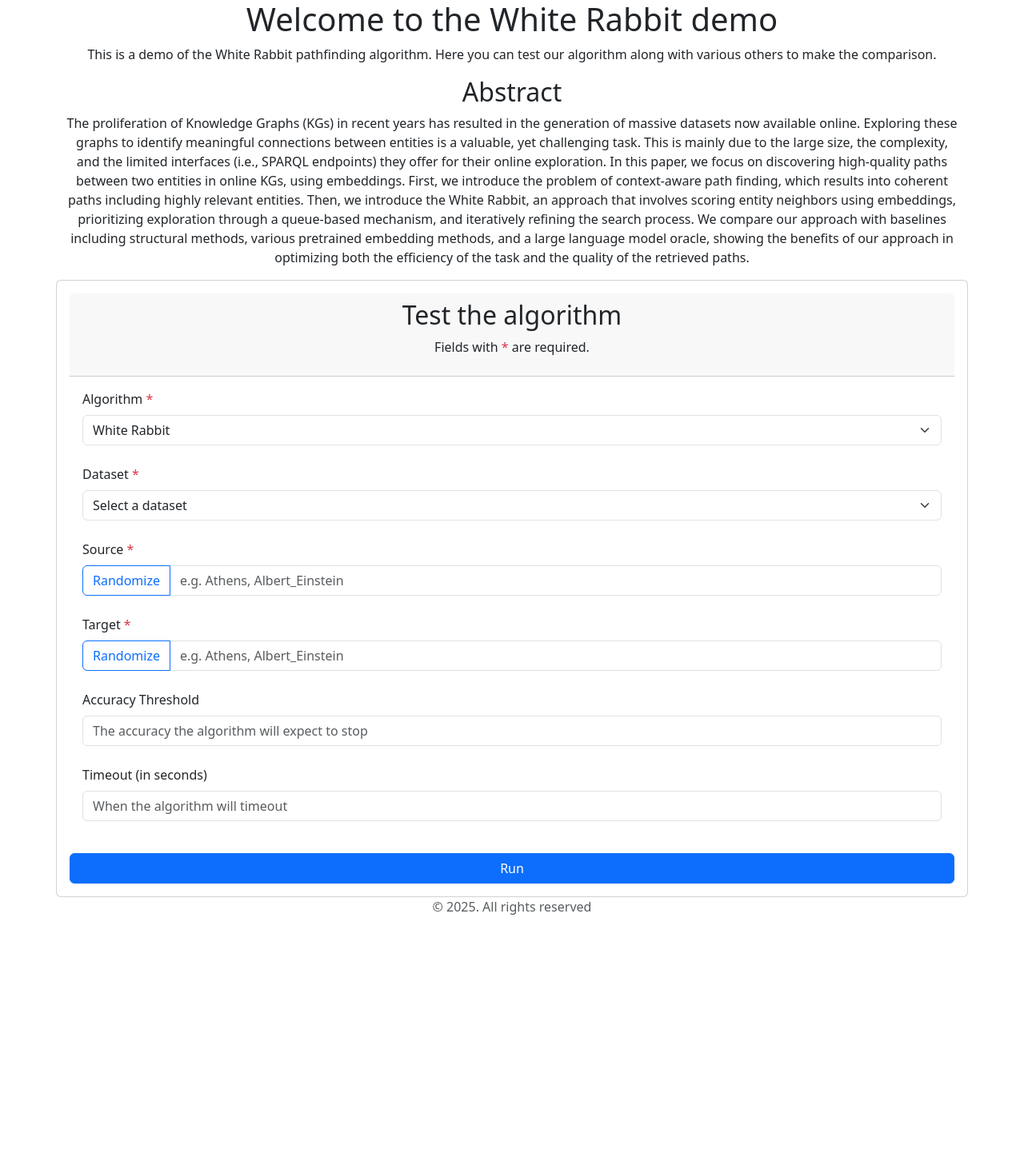
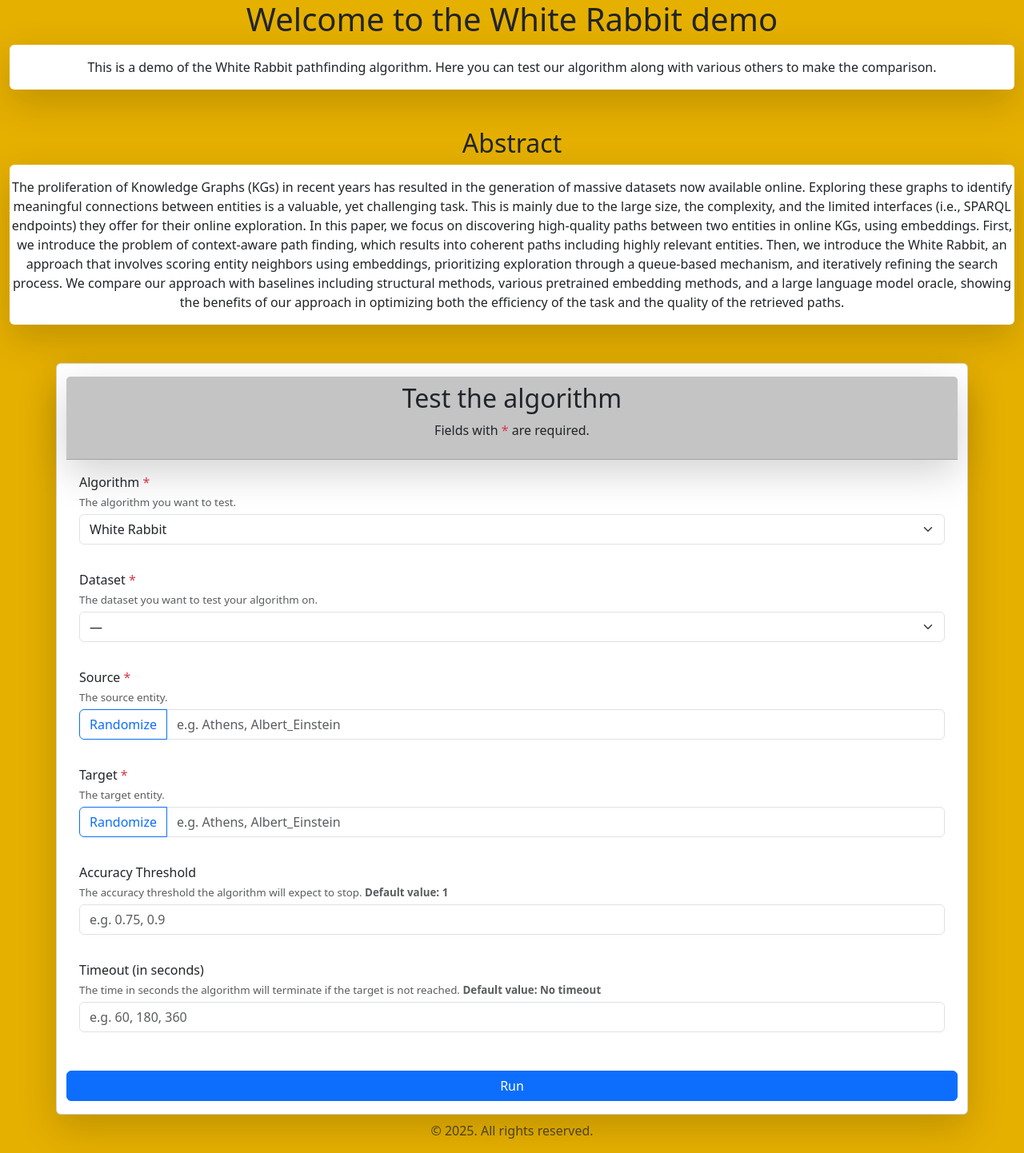
Before and after one commit to Antibas/The-White-Rabbit-Demo, a Flask app: page / in a window 1280 px wide. Shown: the whole page at 80% size. Before the commit the page ends 1144 px from the top, so only its background shows below. Run offline with Flask 3, Linux system fonts and the light colour scheme; parts of the project's set-up code (start-up, migrations or seed data) failed here and were passed over.

Commit message:
style: :lipstick: Fixed styling

```diff
--- a/static/css/styles.css
+++ b/static/css/styles.css
@@ -1,5 +1,14 @@
+:root{
+    --color-orange: #e6b000;
+    --color-gray: rgb(196, 196, 196);
+}
+
+body {
+    background-color: var(--color-orange);
+}
+
 .input-group, .form-check {
-    margin-bottom: 1.5rem;
+    margin-bottom: 2rem;
 }
 
 #graph {
@@ -7,3 +16,20 @@
     height: 400px;
     border: 1px solid lightgray;
 }
+
+.form-sublabel{
+    font-size: smaller;
+    margin-top: -.25rem;
+    margin-bottom: .25rem;
+}
+
+.card-header {
+    background-color: var(--color-gray);
+    display: block;
+    width: 100%;
+
+}
+
+#current_node_similarity:first-child{
+
+}
--- a/templates/index.html
+++ b/templates/index.html
@@ -15,21 +15,22 @@
         <header class="header">
             <div class="container-xxl text-center">
                 <h1 class="h1">Welcome to the White Rabbit demo</h1>
-                <p>This is a demo of the White Rabbit pathfinding algorithm. Here you can test our algorithm along with various others to make the comparison.</p>
+                <p class="rounded py-3 shadow-lg mb-5 bg-white">This is a demo of the White Rabbit pathfinding algorithm. Here you can test our algorithm along with various others to make the comparison.</p>
             </div>
-            <div class="container text-center">
-                <h2 class="h2 text-center">Abstract</h2>
-                <p class="text-center">The proliferation of Knowledge Graphs (KGs) in recent years has resulted in the generation of massive datasets now available online. Exploring these graphs to identify meaningful connections between entities is a valuable, yet challenging task. This is mainly due to the large size, the complexity, and the limited interfaces (i.e., SPARQL endpoints) they offer for their online exploration. In this paper, we focus on discovering high-quality paths between two entities in online KGs, using embeddings. First, we introduce the problem of context-aware path finding, which results into coherent paths including highly relevant entities.  Then, we introduce the White Rabbit, an approach that involves scoring entity neighbors using embeddings, prioritizing exploration through a queue-based mechanism, and iteratively refining the search process. We compare our approach with baselines including structural methods, various pretrained embedding methods, and a large language model oracle, showing the benefits of our approach in optimizing both the efficiency of the task and the quality of the retrieved paths.</p>
+            <div class="container-xxl text-center">
+                <h2 class="h2 text-center mb-2">Abstract</h2>
+                <p class="text-center rounded py-3 shadow-lg mb-5 bg-white text-wrap">The proliferation of Knowledge Graphs (KGs) in recent years has resulted in the generation of massive datasets now available online. Exploring these graphs to identify meaningful connections between entities is a valuable, yet challenging task. This is mainly due to the large size, the complexity, and the limited interfaces (i.e., SPARQL endpoints) they offer for their online exploration. In this paper, we focus on discovering high-quality paths between two entities in online KGs, using embeddings. First, we introduce the problem of context-aware path finding, which results into coherent paths including highly relevant entities.  Then, we introduce the White Rabbit, an approach that involves scoring entity neighbors using embeddings, prioritizing exploration through a queue-based mechanism, and iteratively refining the search process. We compare our approach with baselines including structural methods, various pretrained embedding methods, and a large language model oracle, showing the benefits of our approach in optimizing both the efficiency of the task and the quality of the retrieved paths.</p>
             </div>
         </header>
-        <form action="/graph" method="post" class="container card flex py-3 px-3">
-            <div class="card-header text-center">
+        <form action="/graph" method="post" class="container card py-3 rounded shadow-lg">
+            <div class="card-header shadow-lg text-center align-middle flex">
                 <h2 class="h2">Test the algorithm</h2>
                 <p class="sm">Fields with <span class="text-danger">*</span> are required.</p>
             </div>
 
             <div class="card-body">
                 <label for="algorithm" class="form-label">Algorithm <span class="text-danger">*</span></label>
+                <p class="text-muted form-sublabel">The algorithm you want to test.</p>
                 <div class="input-group">
                     <select name="algorithm" id="algorithm" class="form-select" aria-label="Algorithm" readonly="readonly" required onchange="toggle_embedding(); toggle_token()">
                         <option value="white-rabbit" selected>White Rabbit</option>
@@ -41,6 +42,7 @@
 
                 <div id="emb" class="visually-hidden">
                     <label for="embedding" class="form-label">Embedding <span class="text-danger">*</span></label>
+                    <p class="text-muted form-sublabel">The pretrained embedding you want to test.</p>
                     <div class="input-group">
                         <select name="embedding" id="embedding" class="form-select" aria-label="embedding">
                             <option value="" selected disabled>Select an embedding</option>
@@ -52,9 +54,10 @@
                 </div>
 
                 <div id="tk" class="visually-hidden">
-                    <label for="token" class="form-label">Token <span class="text-danger">*</span></label>
+                    <label for="token" class="form-label">Anthropic API Key <span class="text-danger">*</span></label>
+                    <p class="text-muted form-sublabel">You need to provide an Anthropic API key to test LLM.</p>
                     <div class="input-group">
-                        <input type="text" name="token" id="token" class="form-control">
+                        <input type="text" name="token" id="token" class="form-control" placeholder="e.g. sk-ant-api03-XXXX...">
                     </div>
                 </div>
 
@@ -64,9 +67,10 @@
                 </div> -->
 
                 <label for="dataset" class="form-label">Dataset <span class="text-danger">*</span></label>
+                <p class="text-muted form-sublabel">The dataset you want to test your algorithm on.</p>
                 <div class="input-group">
                     <select name="dataset" id="dataset" class="form-select" aria-label="Dataset" required>
-                        <option value="" selected disabled>Select a dataset</option>
+                        <option value="" selected disabled>&mdash;</option>
                         <option value="DBPEDIA">DBPEDIA</option>
                         <option value="WIKIDATA">WIKIDATA</option>
                         <option value="YAGO">YAGO</option>
@@ -74,32 +78,36 @@
                 </div>
 
                 <label for="source" class="form-label">Source <span class="text-danger">*</span> </label>
+                <p class="text-muted form-sublabel">The source entity.</p>
                 <div class="input-group">
                     <button type="button" class="btn btn-outline-primary" id="input-group-button-left" onclick="get_random_entity('source')">Randomize</button>
                     <input type="text" name="source" id="source" class="form-control" placeholder="e.g. Athens, Albert_Einstein" aria-label="Source" aria-describedby="input-group-left" required>
                 </div>
 
                 <label for="target" class="form-label">Target <span class="text-danger">*</span> </label>
+                <p class="text-muted form-sublabel">The target entity.</p>
                 <div class="input-group">
                     <button type="button" class="btn btn-outline-primary" id="input-group-button-left" onclick="get_random_entity('target')">Randomize</button>
                     <input type="text" name="target" id="target" class="form-control" placeholder="e.g. Athens, Albert_Einstein" aria-label="Source" aria-describedby="input-group-left" required>
                 </div>
 
                 <label for="accuracy" class="form-label">Accuracy Threshold</label>
+                <p class="text-muted form-sublabel">The accuracy threshold the algorithm will expect to stop. <span class="fw-bold">Default value: 1</span></p>
                 <div class="input-group">
-                    <input type="number" min="0.05" max="1" step="0.05" name="accuracy" id="accuracy" class="form-control" placeholder="The accuracy the algorithm will expect to stop" aria-label="Source" aria-describedby="input-group-left">
+                    <input type="number" min="0.05" max="1" step="0.05" name="accuracy" id="accuracy" class="form-control" placeholder="e.g. 0.75, 0.9" aria-label="Source" aria-describedby="input-group-left">
                 </div>
 
                 <label for="timeout" class="form-label">Timeout (in seconds)</label>
+                <p class="text-muted form-sublabel">The time in seconds the algorithm will terminate if the target is not reached. <span class="fw-bold">Default value: No timeout</span></p>
                 <div class="input-group">
-                    <input type="number" name="timeout" id="timeout" class="form-control" placeholder="When the algorithm will timeout" aria-label="Source" aria-describedby="input-group-left">
+                    <input type="number" name="timeout" id="timeout" class="form-control" placeholder="e.g. 60, 180, 360" aria-label="Source" aria-describedby="input-group-left">
                 </div>
 
             </div>
             <input type="submit" value="Run" class="btn btn-primary">
         </form>
-        <footer class="footer text-center">
-            <p class="text-muted">&copy; 2025. All rights reserved</p>
+        <footer class="footer text-center mt-2">
+            <p class="text-muted">&copy; 2025. All rights reserved.</p>
         </footer>
         <script src="static/js/script.js"></script>
         <!-- <script src="{{ url_for('static', filename='js/script.js') }}"></script> -->
```
Also changed, not shown: templates/graph.html (+30 -14 lines), README.md.
